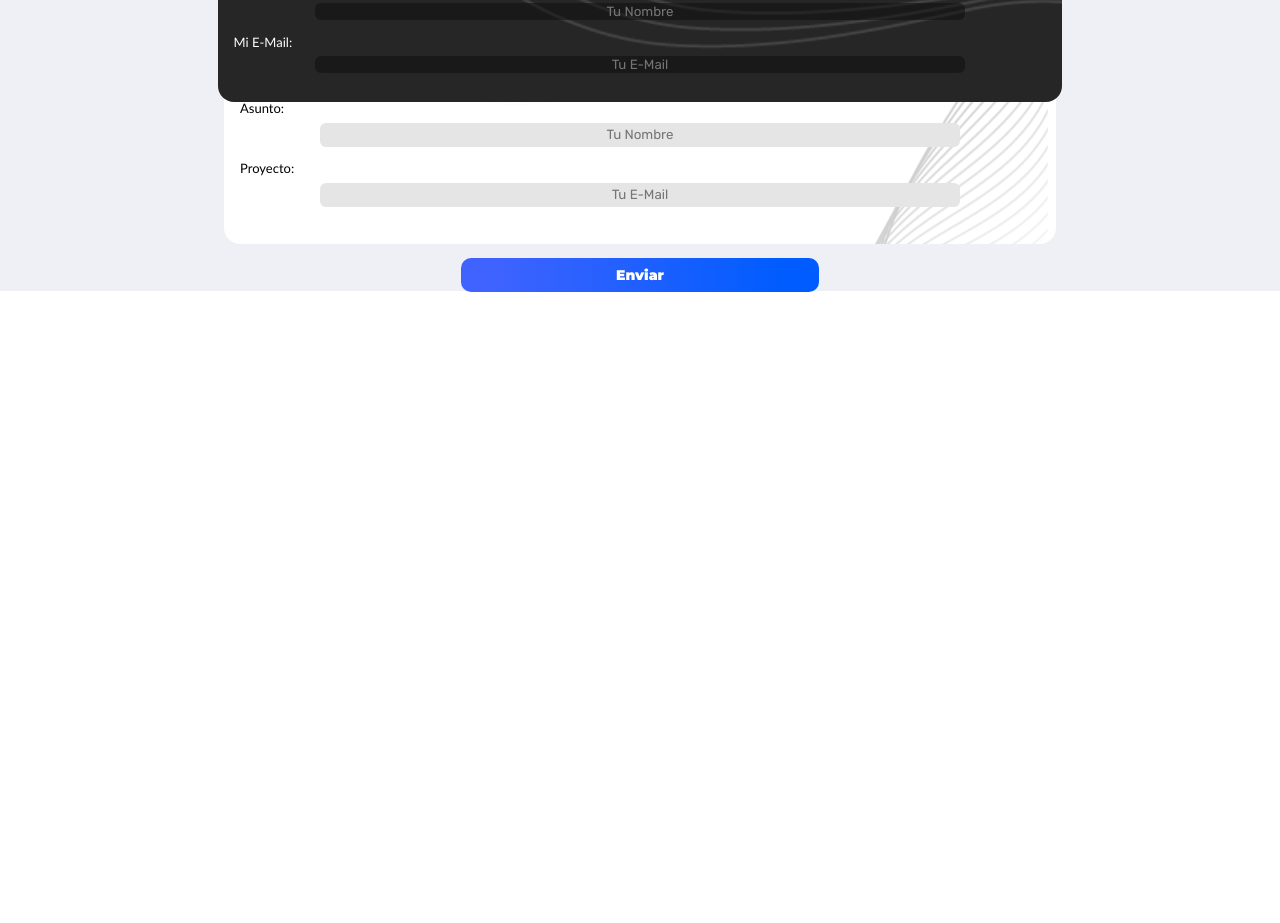
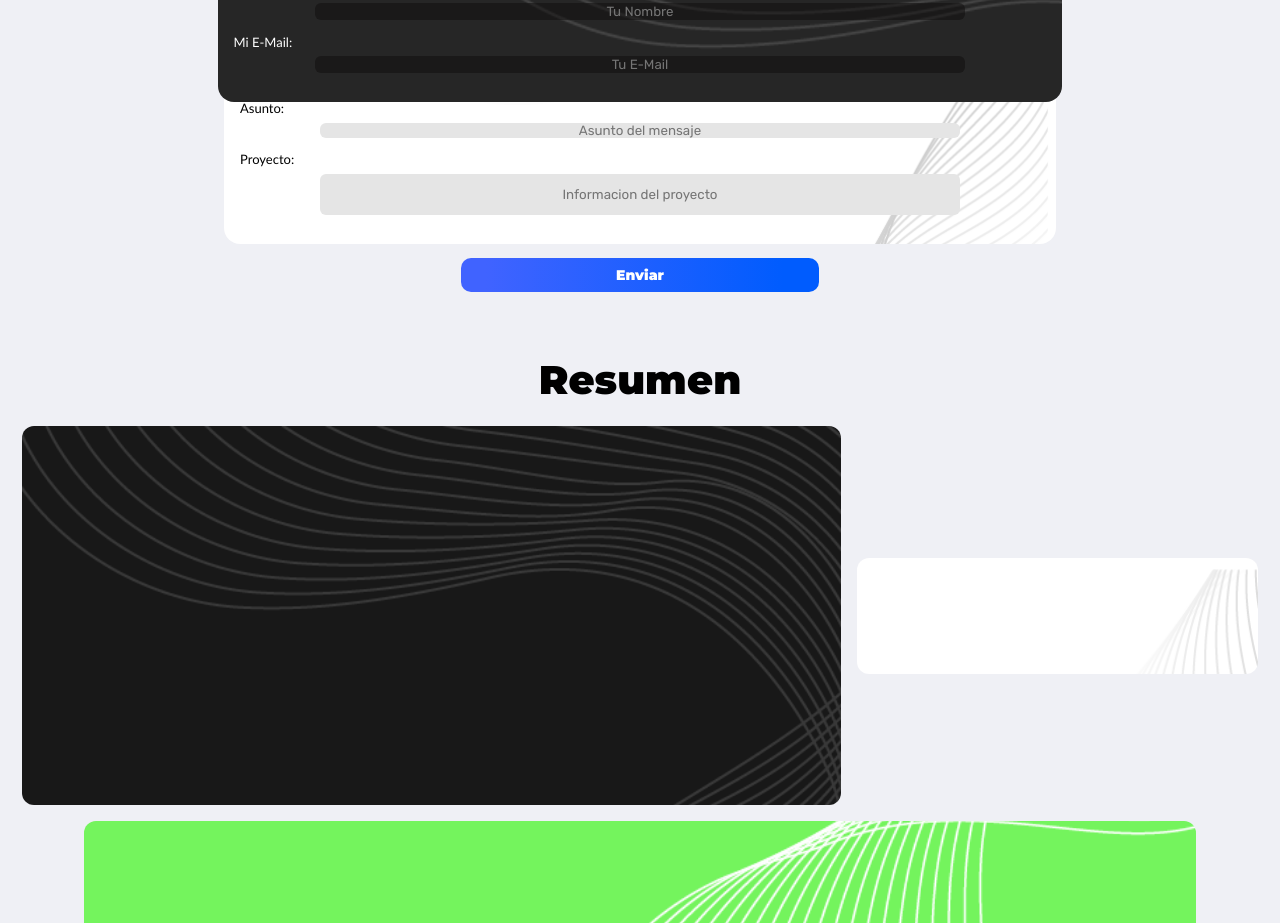
Before and after one commit to GeovannyManga/Proyecto-Portafolio-Marketing-Richard-Dangound, a plain HTML site: page index.html in a window 1280 px wide. Shown: the part 2570-3493 px from the top of the page. Before the commit the page ends 2862 px from the top, so only its background shows below. Drawn offline with Linux system fonts and the light colour scheme.

Commit message:
nuevos cambios

```diff
--- a/index.html
+++ b/index.html
@@ -161,14 +161,22 @@
               <label class="label"  for="">
                 Asunto:
               </label>
-                <input type="text" placeholder="Tu Nombre">
+                <input type="text" placeholder="Asunto del mensaje">
                 <label class="label" for="">
                   Proyecto:
                 </label>
-              <input type="text" placeholder="Tu E-Mail">
+              <input class="proyecto-input" type="text" placeholder="Informacion del proyecto">
             </div>
             <button type="submit">Enviar</button>
           </form>
+        </div>
+      </section>
+      <section class="section-resumen">
+        <span class="title-resumen">Resumen</span>
+        <div class="content-grid-resumen">
+          <div class="grid1"></div>
+          <div class="grid2"></div>
+          <div class="grid3"></div>
         </div>
       </section>
     </main>
--- a/style.css
+++ b/style.css
@@ -397,6 +397,7 @@ padding-right: 10%;
 
 
 .div-segundo-form{
+  background-color: #eff0f5;
   margin-left: auto;
   margin-right: auto;
   display: flex;
@@ -461,3 +462,75 @@ color: black;
   color: black;
   background-color: #e5e5e5;
 }
+
+
+.div-segundo-form .proyecto-input{
+ height: 140px;
+}
+
+/* section of resumen */
+
+.section-resumen{
+  width: 100%;
+  height: 20%;
+  padding-top: 4em;
+  background-color: #eff0f5;
+
+}
+
+
+.title-resumen{
+  display: flex;
+  justify-content: center;
+  font-size: 40px;
+  font-family: 'Montserrat', sans-serif;
+  background-color: #eff0f5;
+}
+
+.content-grid-resumen{
+  background-color: #eff0f5;
+  width: 100%;
+  height: 600px;
+  display: grid;
+  grid-template-columns: repeat(3, 1fr);
+  grid-template-rows: repeat(4, 1fr);
+  gap: 1em;
+  padding: 1.4em;
+}
+
+.grid1{
+  background-color: black;
+  grid-column: 1/span 2;
+  grid-row: 1/span 3;
+  border-radius: 12px;
+  height: 100%;
+  background-image: url(./Image/imagenes-02.png);
+  background-repeat: no-repeat;
+  background-size: 110%;
+  background-position: center;
+}
+.grid2{
+  background-color: white;
+  grid-row: 2/3;
+  grid-column: 3/4;
+  border-radius: 12px;
+  background-image: url(./Image/imagenes-05.png);
+  background-size: 120%;
+  background-repeat: no-repeat;
+
+}
+
+.grid3{
+  background-color: green;
+  background-image: url(./Image/imagenes-06.png);
+  background-size: 120%;
+  background-position: center;
+  background-repeat: no-repeat;
+  grid-column: 1/span 3;
+  grid-row: 4;
+  border-radius: 12px;
+  height: 160px;
+  width: 90%;
+  margin-left: auto;
+  margin-right: auto;
+}
```
Also changed, not shown: Image/imagenes-05.png (added), Image/imagenes-06.png (added).
